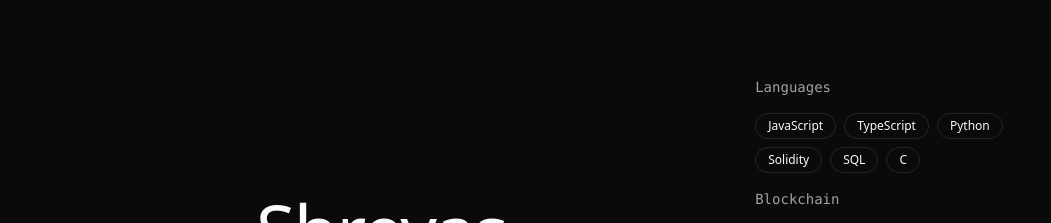
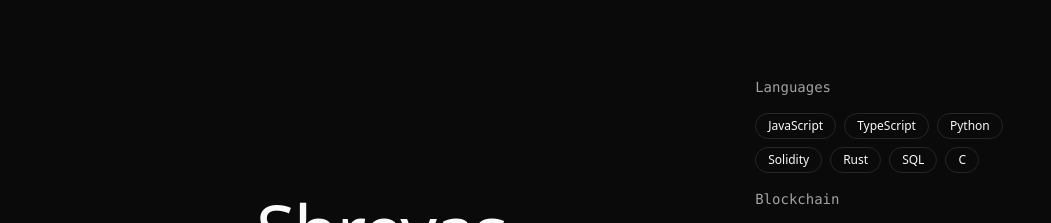
Before and after one commit to ShreyasThakur0809/Shreyas-Web3, a Next.js app: page / in a window 1280 px wide. Shown: the top 223 px of the page, without its empty margins (0-1051 px from the left). Built offline with nearby package versions, Linux system fonts and the light colour scheme.

Commit message:
Update page.tsx

```diff
--- a/app/page.tsx
+++ b/app/page.tsx
@@ -98,7 +98,7 @@ export default function Home() {
                 {/* Languages */}
                 <div className="text-sm text-muted-foreground font-mono">Languages</div>
                 <div className="flex flex-wrap gap-2">
-                  {["JavaScript", "TypeScript", "Python", "Solidity", "SQL","C",].map((skill) => (
+                  {["JavaScript", "TypeScript", "Python", "Solidity", "Rust", "SQL","C",].map((skill) => (
                     <span
                       key={skill}
                       className="px-3 py-1 text-xs border border-border rounded-full hover:border-muted-foreground/50 transition-colors duration-300"
```
